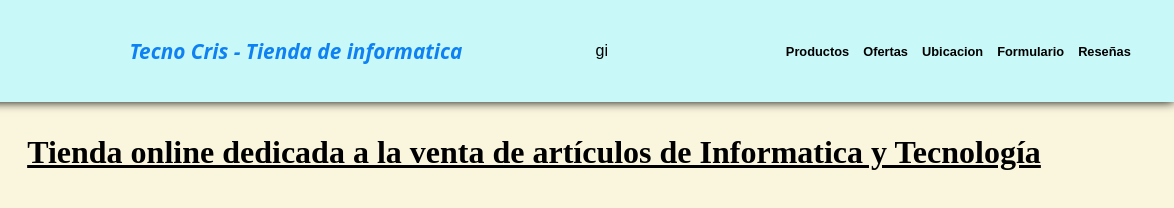
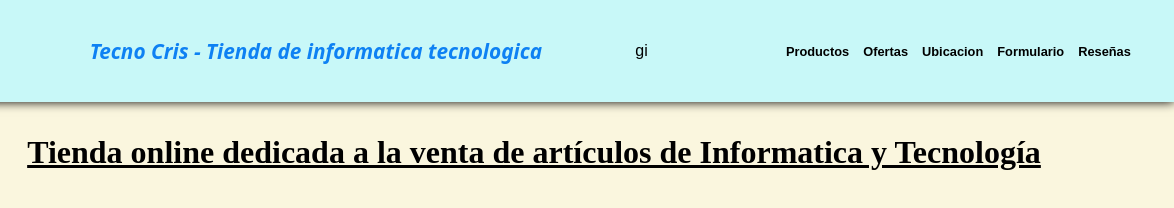
Before and after one commit to CrisTecno/Tecnocris, a plain HTML site: page index.html in a window 1280 px wide. Shown: the top 208 px of the page, 106-1280 px from the left. Drawn offline with Linux system fonts and the light colour scheme; a web font is replaced by a local one.

Commit message:
cambio titulo

```diff
--- a/index.html
+++ b/index.html
@@ -14,7 +14,7 @@
 <body>
     <header>
             <img class="logo" src="./Index/Imagenes/logo tecno cris.png" alt="logo de tecno cris" width="8%">
-            <h1 class="parte1">Tecno Cris - Tienda de informatica </h1>gi
+            <h1 class="parte1">Tecno Cris - Tienda de informatica tecnologica </h1>gi
         <div class="navbar">
             <nav>
                <ul>
```
